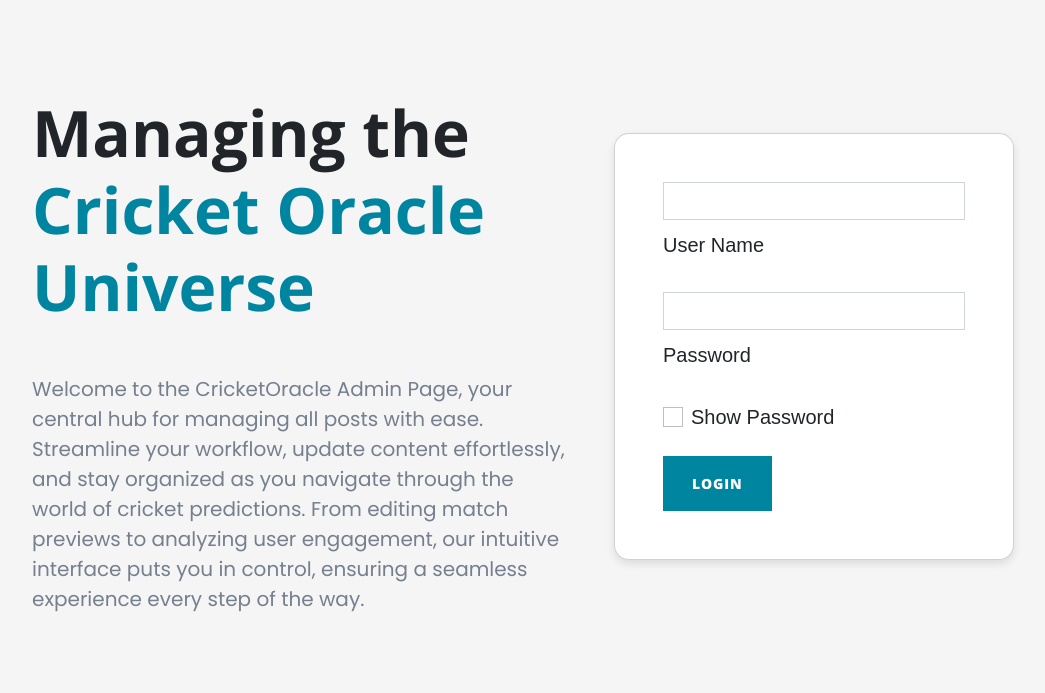
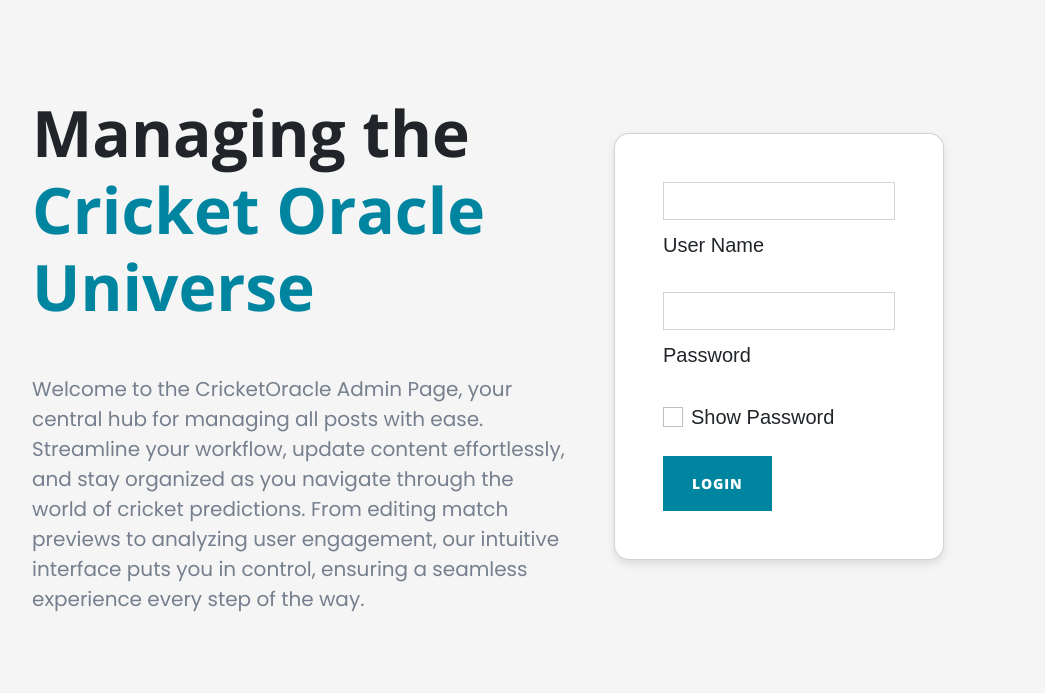
Before and after one commit to ankit-kumar-developer/Cricket-Oracle, a Flask app: page /manage_post in a window 1280 px wide. Shown: the part 677-1370 px from the top of the page, without its empty margins (50-1095 px from the left). Run offline with Flask 3, Linux system fonts and the light colour scheme; some libraries are stand-ins or nearby versions; some web fonts are replaced.

Commit message:
all errors are fixed :)

```diff
--- a/app.py
+++ b/app.py
@@ -288,3 +288,6 @@
 def logout():
     session.pop('user')
     return redirect(url_for('admin_login'))
+
+# if __name__ == '__main__':
+#     app.run(debug=True,host='0.0.0.0')
--- a/templates/admin_login.html
+++ b/templates/admin_login.html
@@ -37,7 +37,7 @@
         </div>
 
         <div class="col-lg-6 mb-5 mb-lg-0" >
-          <div class="card" style="box-shadow: 0 4px 8px rgba(0, 0, 0, 0.1); background-color: #fff; border-radius: 15px; width: 400px;">
+          <div class="card" style="box-shadow: 0 4px 8px rgba(0, 0, 0, 0.1); background-color: #fff; border-radius: 15px; width: 330px;">
             <div class="card-body py-5 px-md-5 rounded-6">
          <form style="font-family: sans-serif;" action="/manage_post" method="post">
                 <!-- Email input -->
```
